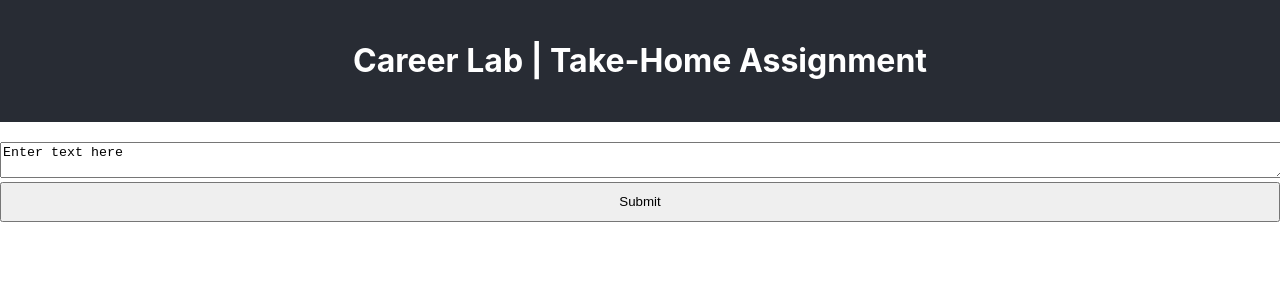
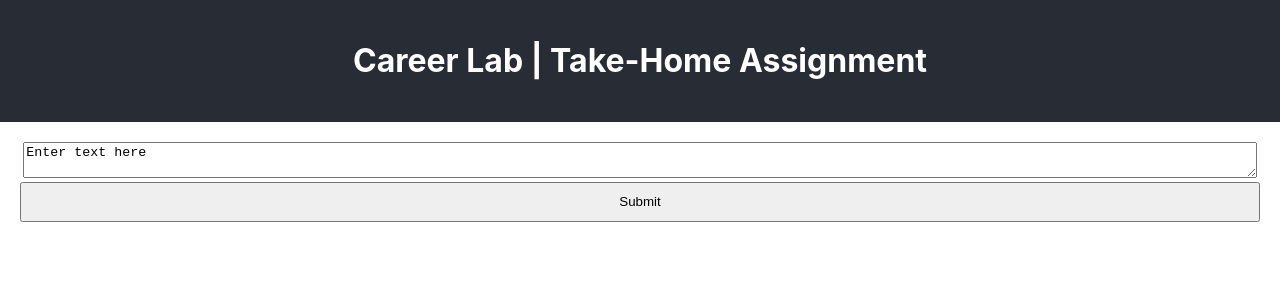
Before and after one commit to the-collab-lab/take-home-assignment, a React (Create React App) app: page / in a window 1280 px wide. Shown: the top 300 px of the page. Built offline with nearby package versions, Linux system fonts and the light colour scheme.

Commit message:
Update some simple styling
https://cdn.zappy.app/083ef2bb52848802110cf9bf539ff77c.png

```diff
--- a/src/App.css
+++ b/src/App.css
@@ -2,7 +2,7 @@
     text-align: center;
 }
 
-.App-header {
+header {
     background-color: #282c34;
     color: white;
     margin-bottom: 20px;
@@ -12,8 +12,9 @@
 form {
     display: grid;
     grid-template-rows: repeat(2, 1fr);
+    padding: 0 20px;
 }
 
 textarea {
-    width: 100%;
+    width: 99%;
 }
--- a/src/App.js
+++ b/src/App.js
@@ -1,9 +1,10 @@
 import './App.css';
+import React from "react";
 
 function App() {
   return (
     <div className="App">
-      <header className="App-header">
+      <header>
         <h1>Career Lab | Take-Home Assignment</h1>
       </header>
       <form>
```
